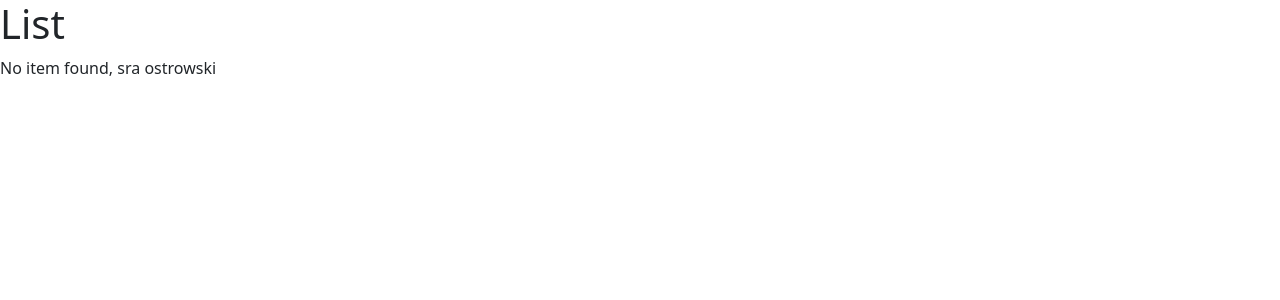
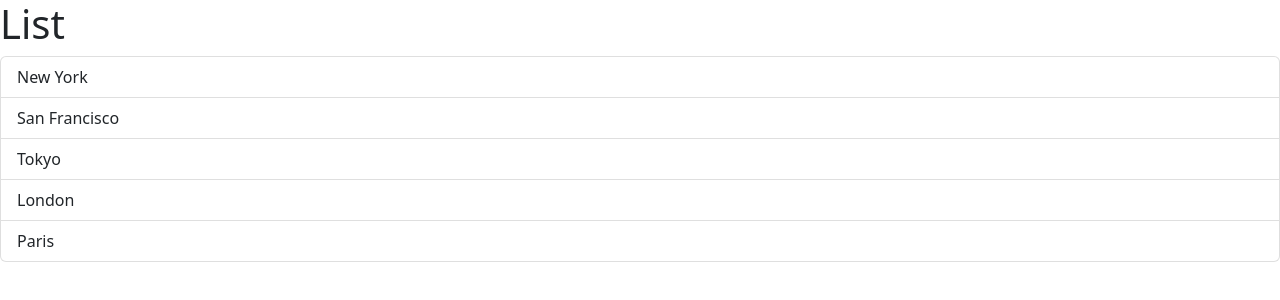
Before and after one commit to Ostrowskii/react-menu-restaurant, a React (Vite) app: page / in a window 1280 px wide. Shown: the top 300 px of the page. Built offline with nearby package versions, Linux system fonts and the light colour scheme.

Commit message:
selection added

```diff
--- a/src/components/ListGroup.tsx
+++ b/src/components/ListGroup.tsx
@@ -1,18 +1,36 @@
+import { MouseEvent, useState } from "react";
+
 function ListGroup() {
   let items = ["New York", "San Francisco", "Tokyo", "London", "Paris"];
-  items = [];
+  // Hook
+  const [selectedIndex, setSelectedIndex] = useState(-1);
 
   const getMessage = (name: string) => {
-    return items.length === 0 ? <p>No item found, sra {name}</p> : null;
+    return items.length === 0 && <p>No item found, sra {name}</p>;
   };
+
+  //Event handler
+  const handleClick = (event: MouseEvent) => console.log(event);
 
   return (
     <>
       <h1>List</h1>
       {getMessage("ostrowski")}
       <ul className="list-group">
-        {items.map((item) => (
-          <li key={item}>{item}</li>
+        {items.map((item, index) => (
+          <li
+            className={
+              selectedIndex === index
+                ? "list-group-item active"
+                : "list-group-item"
+            }
+            key={item}
+            onClick={() => {
+              setSelectedIndex(index);
+            }}
+          >
+            {item}
+          </li>
         ))}
       </ul>
     </>
```
